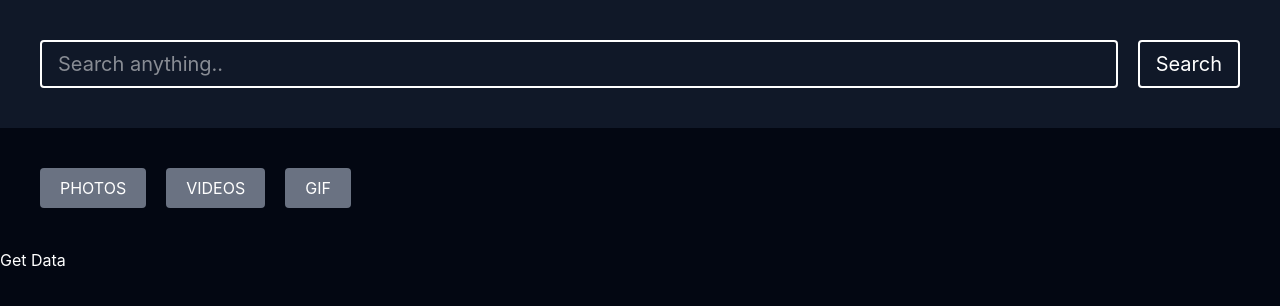
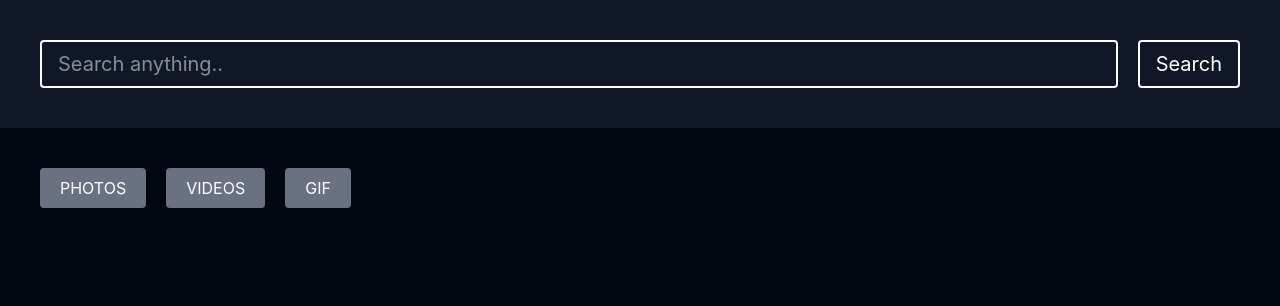
Before and after one commit to PiyushMishraX/Redux-Toolkit, a React (Vite) app in the folder project/: page / in a window 1280 px wide. Shown: the top 306 px of the page. Built offline with nearby package versions, Linux system fonts and the light colour scheme; no server answers.

Commit message:
running data on side stack with useEffect on query/tab change

```diff
--- a/project/src/components/ResultGrid.jsx
+++ b/project/src/components/ResultGrid.jsx
@@ -9,6 +9,8 @@ const ResultGrid = () => {
 
     const {query, activeTab, results, loading, error} = useSelector((store)=>store.search)
 
+
+    useEffect(function () {
       let data;
       const getData = async ()=>{
           if(activeTab== 'photos'){
@@ -21,13 +23,16 @@ const ResultGrid = () => {
           }
           if(activeTab== 'gif'){
               data= await fetchGIF(query)
+              // console.log(data);
+            }
             console.log(data);
           }
-    }
+      getData()
+    },[query ,activeTab])
 
   return (
     <div>
-      <button onClick={getData}>Get Data</button>
+      {/* <button onClick={}>Get Data</button> */}
     </div>
   )
 }
```
Lines whose indentation alone changed are shown as unchanged.
